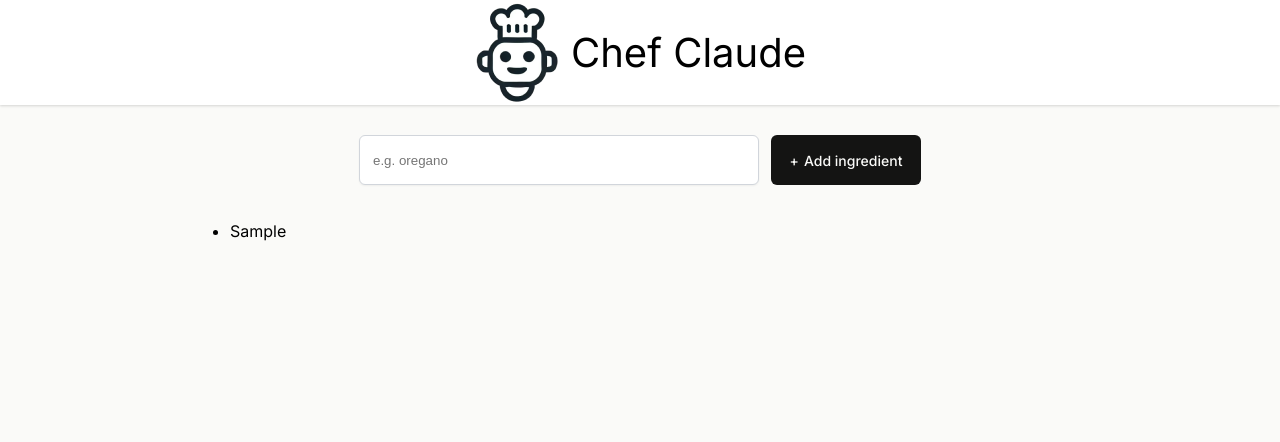
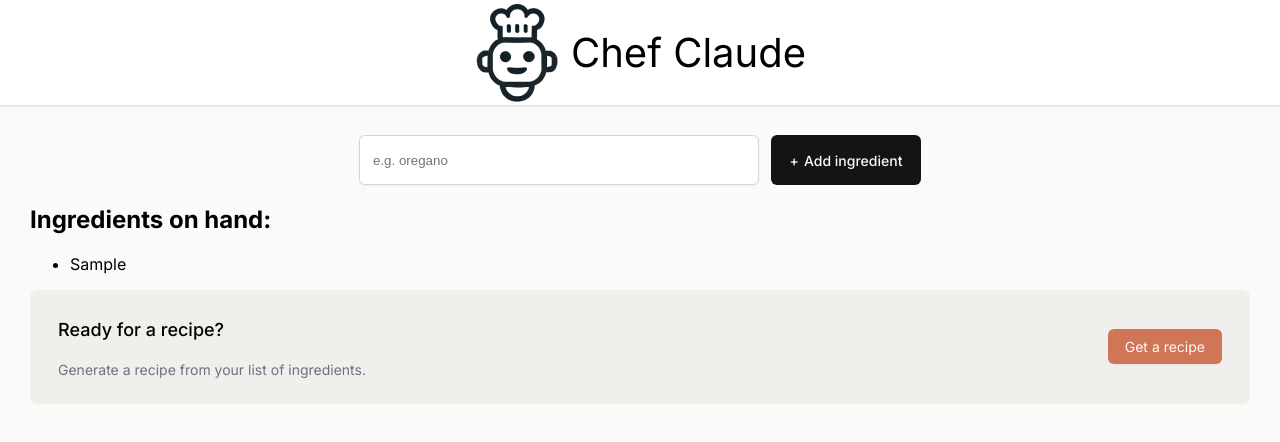
Before and after one commit to MilosShindiri/chefClaudeApp, a React (Vite) app: page / in a window 1280 px wide. Both pictures are taken after typing "Sample" into the empty fields and a click on the button "Add ingredient". Shown: the top 442 px of the page. Built offline with nearby package versions, Linux system fonts and the light colour scheme.

Commit message:
adding if statement to displaying ingredients(if you have ingredients display the section part)

```diff
--- a/components/Main.jsx
+++ b/components/Main.jsx
@@ -16,6 +16,7 @@ export default function Main() {
         : preIngredient
     );
   }
+
   return (
     <main>
       <form className="add-ingredient-form" action={handleSubmit}>
@@ -27,7 +28,22 @@ export default function Main() {
         />
         <button>Add ingredient</button>
       </form>
-      <ul className="listOfIngredients">{ingredientsListItems}</ul>
+      {/* <ul className="listOfIngredients">{ingredientsListItems}</ul> */}
+      {ingredients.length > 0 && (
+        <section>
+          <h2>Ingredients on hand:</h2>
+          <ul className="ingredients-list" aria-live="polite">
+            {ingredientsListItems}
+          </ul>
+          <div className="get-recipe-container">
+            <div>
+              <h3>Ready for a recipe?</h3>
+              <p>Generate a recipe from your list of ingredients.</p>
+            </div>
+            <button>Get a recipe</button>
+          </div>
+        </section>
+      )}
     </main>
   );
 }
--- a/src/index.css
+++ b/src/index.css
@@ -62,3 +62,36 @@ main {
   min-width: 150px;
   max-width: 400px;
 }
+
+.get-recipe-container {
+  display: flex;
+  justify-content: space-between;
+  align-items: center;
+  border-radius: 8px;
+  background: #f0efeb;
+  padding: 10px 28px;
+}
+
+.get-recipe-container h3 {
+  font-size: 1.125rem;
+  font-weight: 500;
+  line-height: 24px;
+}
+
+.get-recipe-container p {
+  color: #6b7280;
+  font-size: 0.875rem;
+  line-height: 20px;
+}
+
+.get-recipe-container button {
+  border: none;
+  border-radius: 6px;
+  background: #d17557;
+  box-shadow: 0px 1px 2px 0px rgba(0, 0, 0, 0.05);
+  color: #fafaf8;
+  padding: 9px 17px;
+  font-family: Inter, sans-serif;
+  font-size: 0.875rem;
+  cursor: pointer;
+}
```
